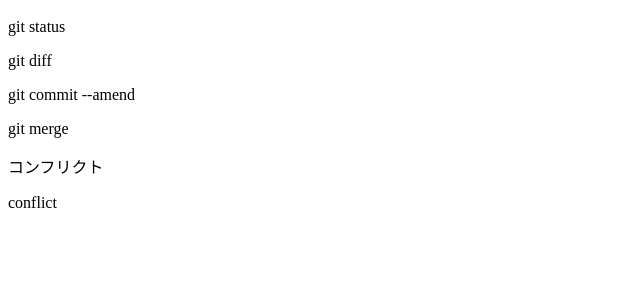
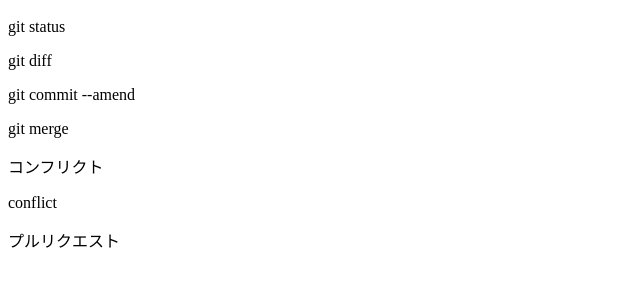
Before and after one commit to sf2020-LATTE/git_tutorial, a plain HTML site: page index.html in a window 1280 px wide. Shown: the part 57-344 px from the top of the page, without its empty margins (0-640 px from the left). Drawn offline with Linux system fonts and the light colour scheme.

Commit message:
プルリクエスト追記

```diff
--- a/index.html
+++ b/index.html
@@ -5,3 +5,4 @@
 <P>git merge</p>
 <p>コンフリクト</p>
 <p>conflict</p>
+<P>プルリクエスト</P>
```
